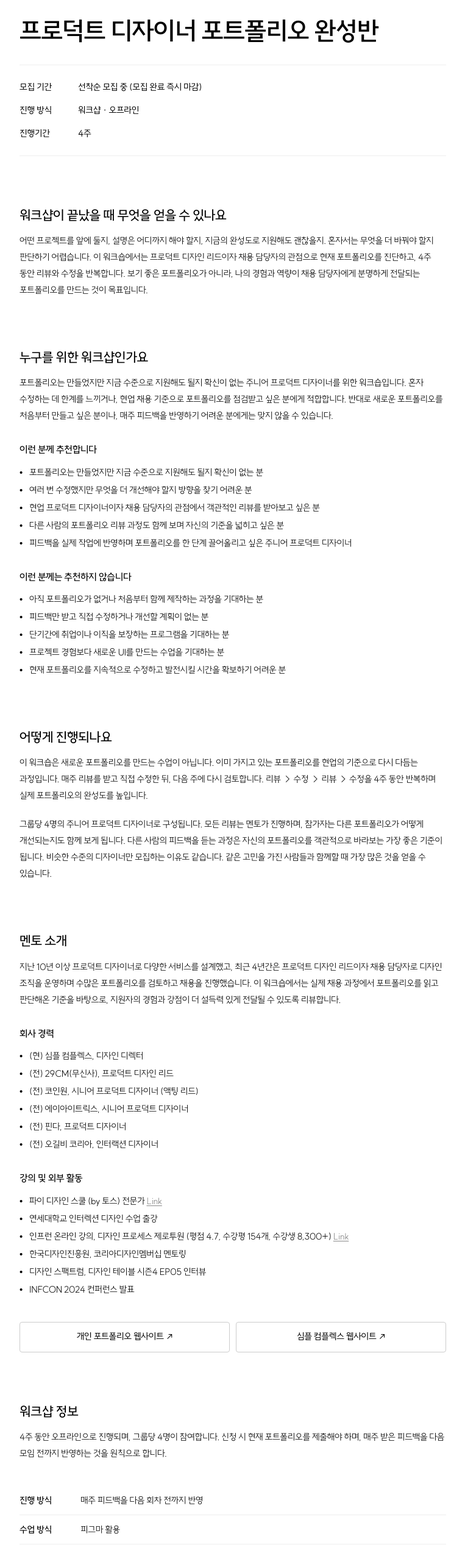
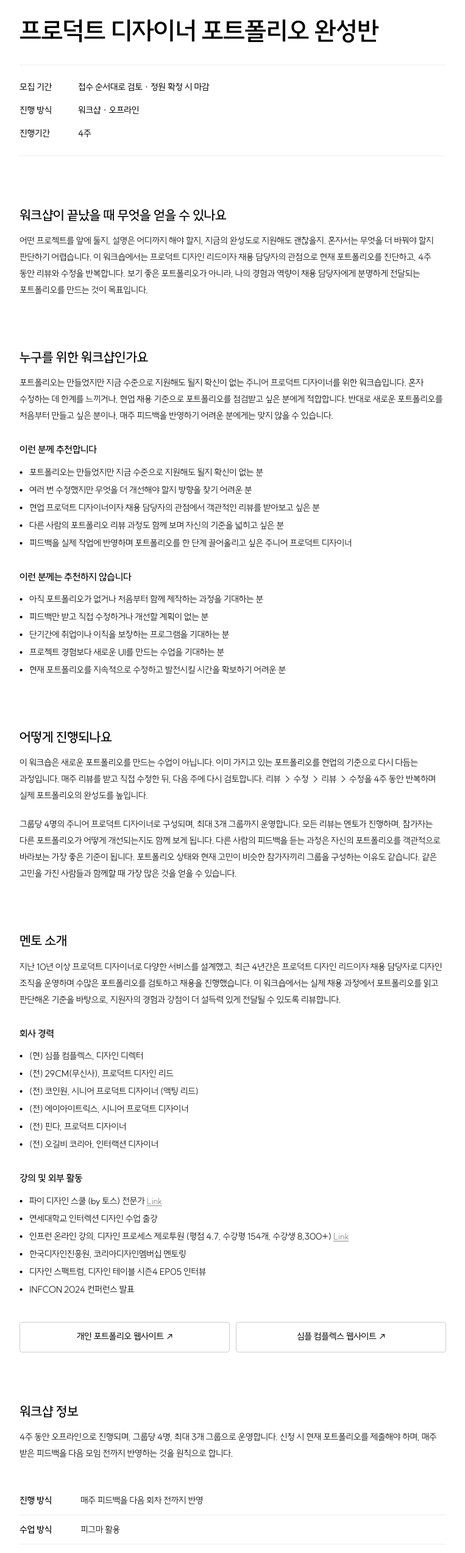
Before and after one commit to jayyoungjun-kim/offset, a Next.js app: page /workshop in a window 1280 px wide. Shown: the part 234-2781 px from the top of the page at 61% size, without its empty margins (258-1021 px from the left). Built offline with nearby package versions, Linux system fonts and the light colour scheme; no server answers.

Commit message:
Update workshop recruitment details

```diff
--- a/app/workshop/page.tsx
+++ b/app/workshop/page.tsx
@@ -40,13 +40,19 @@ const workshopInfo = [
   ["진행기간", "주 1회, 총 4주"],
   ["진행시간", "회당 2시간 30분"],
   ["진행 장소", "오프라인 (추후 공지)"],
-  ["모집 마감", "정원 마감 시 종료"],
+  ["모집 마감", "그룹별 정원 확정 시 종료"],
   ["시작 일시", "모집 마감 후 1~2주"],
-  ["인원", "그룹당 4명"],
+  ["인원", "그룹당 4명, 최대 3개 그룹"],
   ["참가비", "320,000원"],
 ];
 
-const steps = ["신청서를 작성해주세요.", "제출해주신 포트폴리오와 신청 내용을 검토합니다.", "참가 가능 여부를 이메일과 문자로 개별 안내드립니다.", "참가비 결제 후 참가가 최종 확정됩니다."];
+const steps = [
+  "신청서를 작성해주세요.",
+  "접수된 순서대로 포트폴리오와 신청 내용을 검토합니다.",
+  "포트폴리오 상태와 현재 고민이 비슷한 참가자끼리 그룹을 구성합니다.",
+  "참가 가능 여부를 이메일과 문자로 개별 안내드립니다.",
+  "참가비 결제 후 참가가 최종 확정됩니다.",
+];
 
 const goodFit = [
   "포트폴리오는 만들었지만 지금 수준으로 지원해도 될지 확신이 없는 분",
@@ -85,10 +91,10 @@ const teachingHistory = [
 const faqs: {q:string; a:React.ReactNode}[] = [
   { q: "포트폴리오가 어느 정도 완성되어 있어야 하나요?", a: <>현재 포트폴리오가 있어야 합니다. 완성도보다 중요한 것은 <strong>리뷰를 받을 수 있는 형태로 정리되어 있는지</strong>입니다. 프로젝트의 일부가 부족하거나 계속 수정 중이어도 괜찮지만, 처음부터 함께 만드는 과정은 포함되지 않습니다.</> },
   { q: "취업 준비생도 참여할 수 있나요?", a: "물론입니다. 취업 준비생, 주니어 프로덕트 디자이너, 이직을 준비하는 디자이너 모두 참여할 수 있습니다. 다만 비슷한 경험 수준의 참가자들로 그룹을 구성해, 서로의 리뷰가 더 많은 도움이 될 수 있도록 운영합니다." },
-  { q: "왜 최대 4명만 모집하나요?", a: "모든 포트폴리오를 충분한 시간 동안 깊이 리뷰하기 위해서입니다. 인원이 많아질수록 피드백은 얕아지고, 수정 과정을 함께 살펴보기도 어려워집니다. 4명은 각자의 포트폴리오를 충분히 다루면서도 다른 사람의 리뷰를 함께 배울 수 있는 가장 적절한 규모라고 생각합니다." },
+  { q: "왜 그룹당 4명만 모집하나요?", a: "모든 포트폴리오를 충분한 시간 동안 깊이 리뷰하기 위해서입니다. 인원이 많아질수록 피드백은 얕아지고, 수정 과정을 함께 살펴보기도 어려워집니다. 그룹당 4명은 각자의 포트폴리오를 충분히 다루면서도 다른 사람의 리뷰를 함께 배울 수 있는 가장 적절한 규모라고 생각합니다. 최대 3개 그룹까지 운영합니다." },
   { q: "다른 사람의 리뷰도 함께 듣게 되나요?", a: "네. 모든 리뷰는 멘토가 진행하며, 다른 참가자의 리뷰도 함께 듣게 됩니다. 다른 사람의 포트폴리오를 객관적으로 바라보는 과정은 자신의 포트폴리오를 다시 보는 기준을 만드는 데 큰 도움이 됩니다." },
   { q: "워크숍에서는 어떤 부분을 중점적으로 리뷰하나요?", a: <>프로젝트의 선택과 순서, 스토리 구성, 문제 해결 과정, 나의 역할과 기여도, 결과물의 전달력, 화면 구성과 시각적 완성도까지 전체적인 관점에서 리뷰합니다. 단순히 UI를 고치는 것이 아니라, <strong>채용 담당자가 어떻게 읽는지</strong>를 기준으로 개선 방향을 함께 찾습니다.</> },
-  { q: "신청하면 바로 참여할 수 있나요?", a: "신청서를 제출하면 내용을 검토한 뒤 개별적으로 안내드립니다. 참가가 확정되면 결제를 진행하며, 그룹이 구성된 후 워크숍이 시작됩니다." },
+  { q: "신청하면 바로 참여할 수 있나요?", a: "신청서는 접수된 순서대로 검토합니다. 제출한 포트폴리오와 신청 내용을 바탕으로 이 과정에서 실질적인 도움을 받을 수 있는 분들을 선정하고, 포트폴리오 상태와 현재 고민이 비슷한 참가자끼리 그룹을 구성합니다. 참가 가능 여부는 개별적으로 안내드리며, 그룹별 정원이 확정되면 모집을 종료합니다." },
   { q: "매주 과제가 있나요?", a: "별도의 과제는 없습니다. 대신 매주 받은 피드백을 바탕으로 포트폴리오를 수정해 오는 것이 가장 중요한 과정입니다. 워크숍의 핵심은 피드백을 듣는 것이 아니라, 실제 작업에 반영하며 반복적으로 개선하는 데 있습니다." },
   { q: "온라인으로도 참여할 수 있나요?", a: "아닙니다. 이 워크숍은 오프라인으로만 진행합니다. 같은 공간에서 함께 포트폴리오를 보며 이야기하는 과정이 리뷰의 깊이와 몰입도를 높인다고 생각하기 때문입니다." },
   { q: "환불이 가능한가요?", a: "참가 확정 후 워크숍 시작 전까지는 환불이 가능합니다. 다만 첫 번째 워크숍이 시작된 이후에는 환불이 어렵습니다. 그룹 단위로 운영되는 프로그램의 특성상 중도 취소 시 다른 참가자들의 진행에도 영향을 줄 수 있기 때문입니다." },
@@ -110,7 +116,7 @@ export default function Home() {
         <dl className="workshop-summary">
           <div>
             <dt>모집 기간</dt>
-            <dd>선착순 모집 중 (모집 완료 즉시 마감)</dd>
+            <dd>접수 순서대로 검토 · 정원 확정 시 마감</dd>
           </div>
           <div>
             <dt>진행 방식</dt>
@@ -135,7 +141,7 @@ export default function Home() {
       </Section>
       <Section title="어떻게 진행되나요">
         <p>이 워크숍은 새로운 포트폴리오를 만드는 수업이 아닙니다. 이미 가지고 있는 포트폴리오를 현업의 기준으로 다시 다듬는 과정입니다. 매주 리뷰를 받고 직접 수정한 뒤, 다음 주에 다시 검토합니다. 리뷰 → 수정 → 리뷰 → 수정을 4주 동안 반복하며 실제 포트폴리오의 완성도를 높입니다.</p>
-        <p>그룹당 4명의 주니어 프로덕트 디자이너로 구성됩니다. 모든 리뷰는 멘토가 진행하며, 참가자는 다른 포트폴리오가 어떻게 개선되는지도 함께 보게 됩니다. 다른 사람의 피드백을 듣는 과정은 자신의 포트폴리오를 객관적으로 바라보는 가장 좋은 기준이 됩니다. 비슷한 수준의 디자이너만 모집하는 이유도 같습니다. 같은 고민을 가진 사람들과 함께할 때 가장 많은 것을 얻을 수 있습니다.</p>
+        <p>그룹당 4명의 주니어 프로덕트 디자이너로 구성되며, 최대 3개 그룹까지 운영합니다. 모든 리뷰는 멘토가 진행하며, 참가자는 다른 포트폴리오가 어떻게 개선되는지도 함께 보게 됩니다. 다른 사람의 피드백을 듣는 과정은 자신의 포트폴리오를 객관적으로 바라보는 가장 좋은 기준이 됩니다. 포트폴리오 상태와 현재 고민이 비슷한 참가자끼리 그룹을 구성하는 이유도 같습니다. 같은 고민을 가진 사람들과 함께할 때 가장 많은 것을 얻을 수 있습니다.</p>
       </Section>
       <Section title="멘토 소개">
         <p>지난 10년 이상 프로덕트 디자이너로 다양한 서비스를 설계했고, 최근 4년간은 프로덕트 디자인 리드이자 채용 담당자로 디자인 조직을 운영하며 수많은 포트폴리오를 검토하고 채용을 진행했습니다. 이 워크숍에서는 실제 채용 과정에서 포트폴리오를 읽고 판단해온 기준을 바탕으로, 지원자의 경험과 강점이 더 설득력 있게 전달될 수 있도록 리뷰합니다.</p>
@@ -146,11 +152,11 @@ export default function Home() {
         <div className="link-grid"><a href="https://jayyoungjun-kim.github.io/" target="_blank" rel="noreferrer">개인 포트폴리오 웹사이트 <span>↗</span></a><a href="https://simplecomplexstudio.com/" target="_blank" rel="noreferrer">심플 컴플렉스 웹사이트 <span>↗</span></a></div>
       </Section>
       <Section title="워크샵 정보">
-        <p>4주 동안 오프라인으로 진행되며, 그룹당 4명이 참여합니다. 신청 시 현재 포트폴리오를 제출해야 하며, 매주 받은 피드백을 다음 모임 전까지 반영하는 것을 원칙으로 합니다.</p>
+        <p>4주 동안 오프라인으로 진행되며, 그룹당 4명, 최대 3개 그룹으로 운영합니다. 신청 시 현재 포트폴리오를 제출해야 하며, 매주 받은 피드백을 다음 모임 전까지 반영하는 것을 원칙으로 합니다.</p>
         <dl className="lined-list">{workshopInfo.map(([label,value])=><div key={label}><dt>{label}</dt><dd>{value}</dd></div>)}</dl>
       </Section>
       <Section title="신청 절차">
-        <p>아래에 절차대로 신청을 진행해주세요. 선착순으로 검토하고 개별 안내드립니다.</p>
+        <p>신청서는 접수된 순서대로 검토합니다. 제출한 포트폴리오와 신청 내용을 바탕으로 참가자를 선정하고, 비슷한 상태와 고민을 가진 분끼리 그룹을 구성한 뒤 개별 안내드립니다.</p>
         <ol className="steps">{steps.map((step,i)=><li key={step}><b>{i+1}</b><span>{step}</span></li>)}</ol>
       </Section>
       <Section title="자주 묻는 질문">
```
